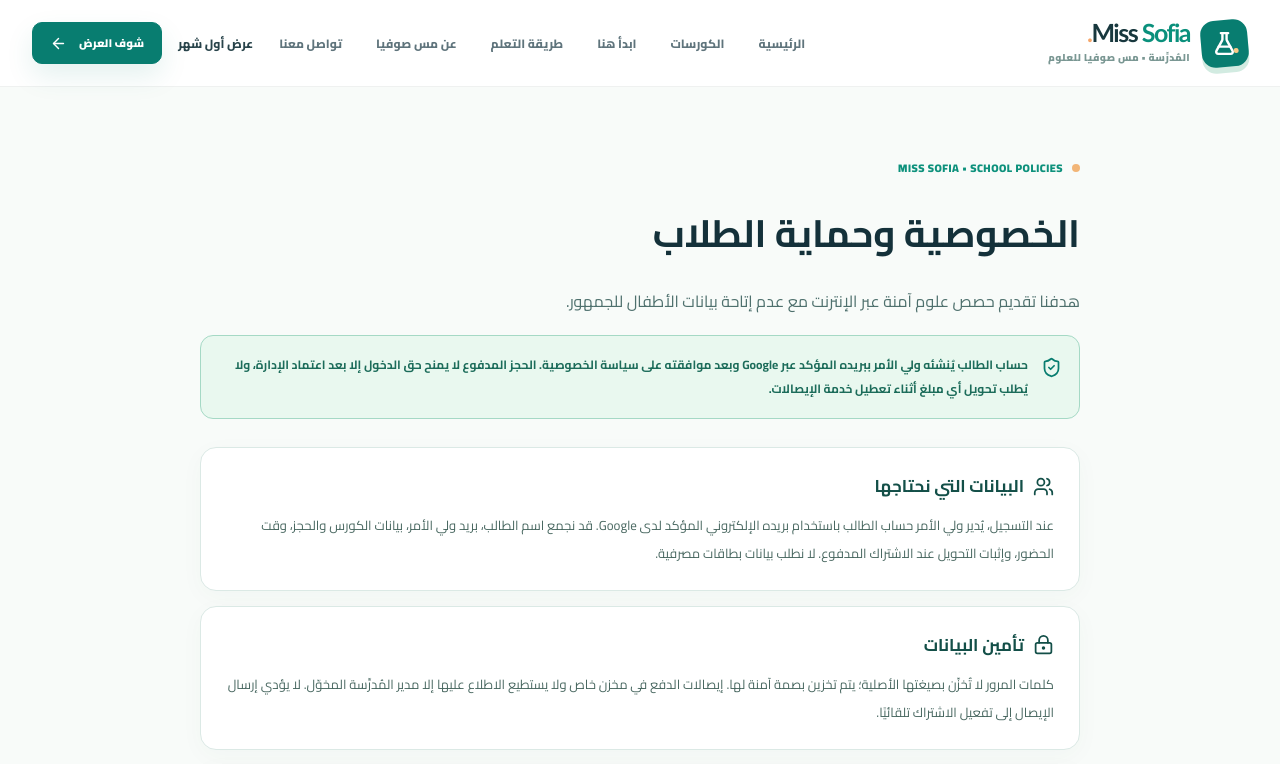
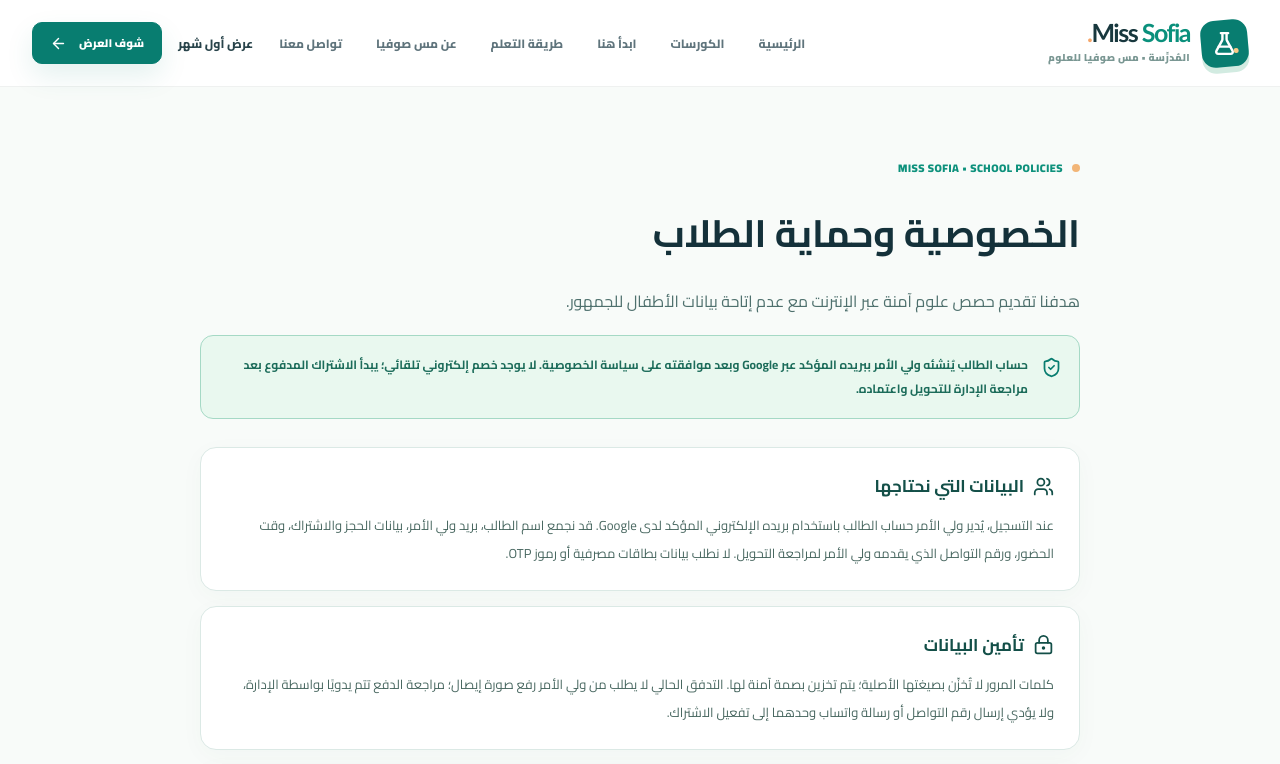
Before and after one commit to sandmand097-coder/mssofia, a React (Vite) app: page /privacy in a window 1280 px wide. Shown: the top 764 px of the page. Built offline with nearby package versions, Linux system fonts and the light colour scheme; no server answers.

Commit message:
docs(policy): align privacy and terms with current manual all-access subscription

```diff
--- a/src/pages/SchoolPolicies.jsx
+++ b/src/pages/SchoolPolicies.jsx
@@ -9,7 +9,7 @@ function PolicyLayout({title,description,children}){
    <span className="sofia-kicker"><i/> MISS SOFIA • SCHOOL POLICIES</span>
    <h1 style={{fontSize:'clamp(26px,4vw,38px)',margin:'16px 0'}}>{title}</h1>
    <p style={{lineHeight:2,color:'#4e706d'}}>{description}</p>
-   <div className="sofia-auth-notice" role="status"><ShieldCheck size={21}/><div>حساب الطالب يُنشئه ولي الأمر ببريده المؤكد عبر Google وبعد موافقته على سياسة الخصوصية. الحجز المدفوع لا يمنح حق الدخول إلا بعد اعتماد الإدارة، ولا يُطلب تحويل أي مبلغ أثناء تعطيل خدمة الإيصالات.</div></div>
+   <div className="sofia-auth-notice" role="status"><ShieldCheck size={21}/><div>حساب الطالب يُنشئه ولي الأمر ببريده المؤكد عبر Google وبعد موافقته على سياسة الخصوصية. لا يوجد خصم إلكتروني تلقائي؛ يبدأ الاشتراك المدفوع بعد مراجعة الإدارة للتحويل واعتماده.</div></div>
    <div className="sofia-policy-body">{children}</div>
    <Link to="/" className="sofia-cta" style={{display:'inline-flex',marginTop:20}}>العودة إلى الرئيسية <ArrowLeft size={17}/></Link>
   </div>
@@ -17,8 +17,8 @@ function PolicyLayout({title,description,children}){
 }
 export function PrivacyPolicy(){
  return <PolicyLayout title="الخصوصية وحماية الطلاب" description="هدفنا تقديم حصص علوم آمنة عبر الإنترنت مع عدم إتاحة بيانات الأطفال للجمهور.">
-  <section><h2><Users size={21}/> البيانات التي نحتاجها</h2><p>عند التسجيل، يُدير ولي الأمر حساب الطالب باستخدام بريده الإلكتروني المؤكد لدى Google. قد نجمع اسم الطالب، بريد ولي الأمر، بيانات الكورس والحجز، وقت الحضور، وإثبات التحويل عند الاشتراك المدفوع. لا نطلب بيانات بطاقات مصرفية.</p></section>
-  <section><h2><LockKeyhole size={21}/> تأمين البيانات</h2><p>كلمات المرور لا تُخزّن بصيغتها الأصلية؛ يتم تخزين بصمة آمنة لها. إيصالات الدفع في مخزن خاص ولا يستطيع الاطلاع عليها إلا مدير المُدرِّسة المخوّل. لا يؤدي إرسال الإيصال إلى تفعيل الاشتراك تلقائيًا.</p></section>
+  <section><h2><Users size={21}/> البيانات التي نحتاجها</h2><p>عند التسجيل، يُدير ولي الأمر حساب الطالب باستخدام بريده الإلكتروني المؤكد لدى Google. قد نجمع اسم الطالب، بريد ولي الأمر، بيانات الحجز والاشتراك، وقت الحضور، ورقم التواصل الذي يقدمه ولي الأمر لمراجعة التحويل. لا نطلب بيانات بطاقات مصرفية أو رموز OTP.</p></section>
+  <section><h2><LockKeyhole size={21}/> تأمين البيانات</h2><p>كلمات المرور لا تُخزّن بصيغتها الأصلية؛ يتم تخزين بصمة آمنة لها. التدفق الحالي لا يطلب من ولي الأمر رفع صورة إيصال؛ مراجعة الدفع تتم يدويًا بواسطة الإدارة، ولا يؤدي إرسال رقم التواصل أو رسالة واتساب وحدهما إلى تفعيل الاشتراك.</p></section>
   <section><h2><BookOpen size={21}/> الخدمات المستخدمة</h2><p>المنصة مبنية باستخدام Render لاستضافة التطبيق، وSupabase لتخزين بيانات الحسابات والمدفوعات، وخدمة بريد عند تفعيل الرسائل التأكيدية، وLiveKit عند تشغيل الفصل المباشر. كل خدمة تخضع أيضًا لشروطها ذات الصلة، وقد تُعالج البيانات في بلد مختلف عن بلد الطالب.</p></section>
   <section><h2><ShieldCheck size={21}/> تصوير الأطفال والحصص</h2><p>الميكروفون والكاميرا مغلقان للطلاب افتراضيًا، ولا تُشغّلهما المعلمة عن بُعد. لا تتضمن النسخة الحالية تسجيل الحصص تلقائيًا. يتطلب أي تسجيل مستقبلي سياسة واضحة وموافقة مناسبة قبل تفعيله.</p></section>
   <section><h2>طلبات ولي الأمر والحذف</h2><p>الجهة المشغلة للمنصة هي مس صوفيا للعلوم. لطلب الاطلاع أو التصحيح أو حذف حساب الطفل يمكن لولي الأمر الاتصال برقم المُدرِّسة 01027661546. نحتفظ ببيانات الحساب والحضور والحجز طالما كانت لازمة لتقديم الخدمة والالتزامات النظامية، ونراجع طلبات الحذف بحسب المتطلبات القانونية؛ ولا تُستخدم بيانات الأطفال للإعلانات الموجهة أو تباع للغير.</p></section>
@@ -26,12 +26,12 @@ export function PrivacyPolicy(){
 }
 export function SchoolTerms(){
  return <PolicyLayout title="شروط الدراسة والاشتراك والاسترداد" description="تعرف على الرسوم، ومدة الاشتراك، وطريقة الدفع الآمن، وحقوق ولي الأمر في الإلغاء والتعويض. آخر مراجعة: 11 أكتوبر 2026.">
-  <section><h2><Wallet size={21}/> الأسعار ومدة الاشتراك</h2><p>عرض الشهر الأول لدورة شرح العلوم للطالب الجديد هو <strong>100 جنيه مصري بدلًا من 170 جنيهًا</strong>، ومن الشهر الثاني 170 جنيهًا شهريًا. لا يعني السعر المعروض أن الدفع قد أصبح متاحًا. يبدأ الاشتراك المدفوع لمدة 30 يومًا من اعتماد الإدارة لوصول التحويل، ولا يتجدد تلقائيًا. أي كورس آخر يخضع لسعره المعلن في صفحة تفاصيله قبل تأكيد الحجز.</p></section>
-  <section><h2>خطوات الحجز والدفع الآمن</h2><p>يسجّل ولي الأمر حساب الطالب ويختار الدورة، ثم يراجع مواعيد الحصص المعلنة، ويُرسل طلب الحجز. لا تحوّل أي مبلغ قبل أن تتأكد مباشرة من الإدارة من رقم المحفظة الرسمي والمبلغ المستحق ومواعيد الحصص وشروط الاشتراك. لا توجد خدمة دفع إلكتروني داخل الموقع. يمكن لولي الأمر إرسال رسالة للإدارة أو ترك رقم الهاتف داخل لوحة الطالب؛ ولا يلزم رفع صورة إيصال. تتحقق الإدارة بنفسها من وصول التحويل فعليًا إلى المحفظة قبل قبول الحجز. لا يؤدي إرسال رقم الهاتف أو الرسالة وحدهما إلى تفعيل الاشتراك، ولا يُعد رقم واتساب جهة تحصيل تلقائيًا.</p></section>
+  <section><h2><Wallet size={21}/> الأسعار ومدة الاشتراك</h2><p>عرض الشهر الأول للطالب الجديد هو <strong>100 جنيه مصري بدلًا من 170 جنيهًا</strong>. بعد اعتماد الإدارة لأول دفعة، يحصل الطالب على اشتراك شامل لمدة 30 يومًا يتيح كل الكورسات المنشورة على المنصة. عند التجديد تكون القيمة المعتادة 170 جنيهًا لكل 30 يومًا، ولا يوجد تجديد أو خصم تلقائي.</p></section>
+  <section><h2>خطوات الحجز والدفع الآمن</h2><p>يسجّل ولي الأمر حساب الطالب ويختار أي دورة لبدء الطلب، ثم يراجع مواعيد الحصص المعلنة ويُرسل طلب الحجز. لا تحوّل أي مبلغ قبل أن تتأكد مباشرة من الإدارة من وسيلة التحويل الرسمية وشروط الاشتراك. لا توجد خدمة خصم إلكتروني تلقائي داخل الموقع. يمكن لولي الأمر ترك رقم الهاتف داخل لوحة الطالب أو التواصل عبر واتساب الرسمي؛ ولا يلزم رفع صورة إيصال. تتحقق الإدارة بنفسها من وصول التحويل قبل قبول الطلب. لا يؤدي إرسال رقم الهاتف أو الرسالة وحدهما إلى تفعيل الاشتراك.</p></section>
   <section><h2>إلغاء الاشتراك بواسطة ولي الأمر</h2><p>إذا لم يُفعّل الاشتراك ولم تُقدّم أي حصة مدفوعة، يمكن لولي الأمر طلب إلغاء الحجز واسترداد المبلغ الذي ثبت وصوله بالكامل. بعد بدء الخدمة، يجوز إلغاء الحصص المستقبلية التي لم تُقدّم وطلب استرداد قيمتها النسبية؛ لا تُخصم من المبلغ إلا الحصص التي أُتيحت فعليًا طبقًا للجدول المعلن عند الدفع. يُحسب الجزء المسترد بنسبة مجموع دقائق الحصص المستقبلية غير المقدمة إلى مجموع دقائق الحصص المعلن عنها في فترة الاشتراك، مضروبًا في المبلغ المدفوع. وتُحترم أي حقوق قانونية أوسع للمستهلك.</p></section>
   <section><h2>إلغاء الحصص أو انقطاع البث من جهة المُدرِّسة</h2><p>إذا ألغت المُدرِّسة حصة مدفوعة أو تعذّر تقديمها بسبب خلل من جهة المنصة، يُعرض على ولي الأمر موعد بديل دون رسوم إضافية خلال 7 أيام من موعد الحصة، أو استرداد القيمة النسبية للجزء الذي لم يُقدّم بناءً على اختياره. إذا وافق ولي الأمر على موعد بديل، يُحدّث جدول الطالب بوضوح. أما تعطل جهاز الطالب أو شبكة اتصاله وحده، فيُنظر في التعويض عنه بحسب الظروف دون وعد تلقائي باسترداد قيمة حصة قُدِّمت بالفعل.</p></section>
   <section><h2>تقديم طلب الاسترداد وآلية المراجعة</h2><p>يرسل ولي الأمر طلب الإلغاء أو التعويض إلى رقم الدعم الرسمي <a href={WHATSAPP_CONTACT_URL} target="_blank" rel="noopener noreferrer" dir="ltr">{WHATSAPP_CONTACT_LOCAL}</a> مع اسم ولي الأمر ومرجع الحجز، دون إرسال كلمة مرور أو بيانات مالية حساسة. تُراجع الإدارة الطلب خلال 3 أيام عمل، وتوضح قيمة الجزء المسترد والحصص التي استند إليها الحساب. بعد الموافقة والتحقق من عملية الدفع، يُعاد المبلغ بالطريقة المناسبة، قدر الإمكان إلى وسيلة الدفع الأصلية، خلال 14 يوم عمل. إذا تأخر رد المبلغ، يجب إبلاغ ولي الأمر بسبب التأخير وتحديث موعد الإتمام.</p></section>
-  <section><h2>الجدول والمواعيد وإتاحة مقعد</h2><p>يُعرض جدول الحصص الفعلي داخل صفحة الكورس أو حساب الطالب عند إضافته. لا ينبغي تحصيل اشتراك مدفوع دون توضيح عدد الحصص أو مدتها ومواعيدها أو طريقة تحديدها مسبقًا. قبول الحجز مشروط بتوفر مقعد وموافقة الإدارة. يمكن التواصل مع المُدرِّسة للاستفسار قبل الدفع، ولا يمنح مجرد إنشاء الحساب حق دخول فصل مدفوع.</p></section>
-  <section><h2>الموافقة ونطاق التطبيق</h2><p>تسري هذه الشروط على الاشتراكات الجديدة التي عُرضت على ولي الأمر قبل الدفع، ولا تنتقص من الحقوق التي يكفلها القانون المصري. يلزم اعتمادها تشغيليًا من إدارة المنصة قبل تفعيل استقبال مدفوعات جديدة؛ وحتى تحقق ذلك، لا ينبغي تحويل أموال بناءً على الإعلان العام وحده. للاستفسارات وطلبات الحذف والخصوصية راجع <Link to="/privacy">سياسة الخصوصية وحماية الطلاب</Link>.</p></section>
+  <section><h2>الجدول والمواعيد وإتاحة مقعد</h2><p>يُعرض جدول الحصص الفعلي داخل صفحات الكورسات وحساب الطالب عند إضافته. الاشتراك المدفوع المعتمد يتيح كل الكورسات المنشورة خلال مدة الاشتراك، مع بقاء كل حصة مرتبطة بموعدها وسعتها التشغيلية. يمكن التواصل مع المُدرِّسة للاستفسار قبل الدفع، ولا يمنح مجرد إنشاء الحساب حق دخول فصل مدفوع.</p></section>
+  <section><h2>الموافقة ونطاق التطبيق</h2><p>تسري هذه الشروط على الاشتراكات الجديدة التي عُرضت على ولي الأمر قبل الدفع، ولا تنتقص من الحقوق التي يكفلها القانون المصري. لا تحوّل أي مبلغ اعتمادًا على إعلان عام وحده؛ استخدم قنوات التواصل الرسمية وتأكد من تفاصيل الاشتراك قبل التحويل. للاستفسارات وطلبات الحذف والخصوصية راجع <Link to="/privacy">سياسة الخصوصية وحماية الطلاب</Link>.</p></section>
  </PolicyLayout>;
 }
```
